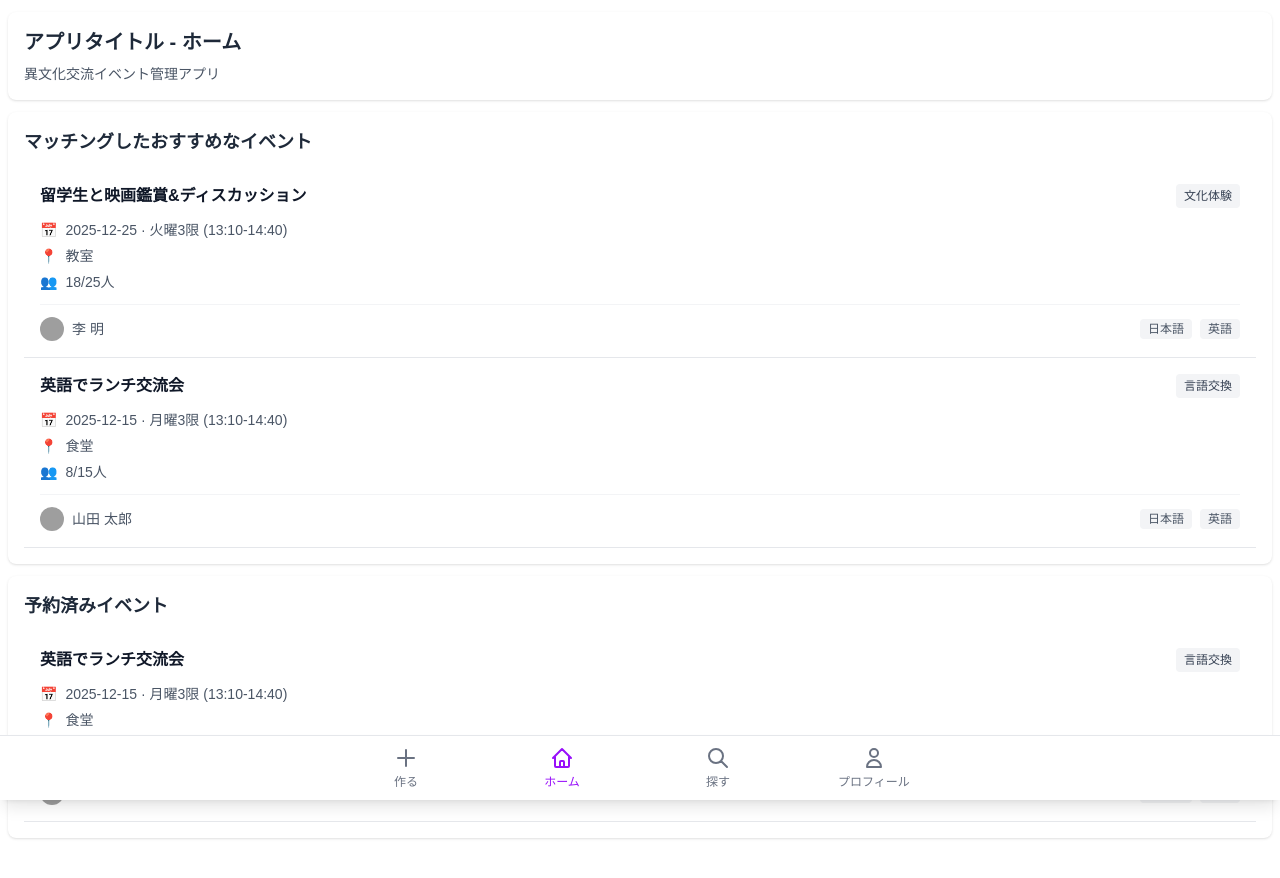
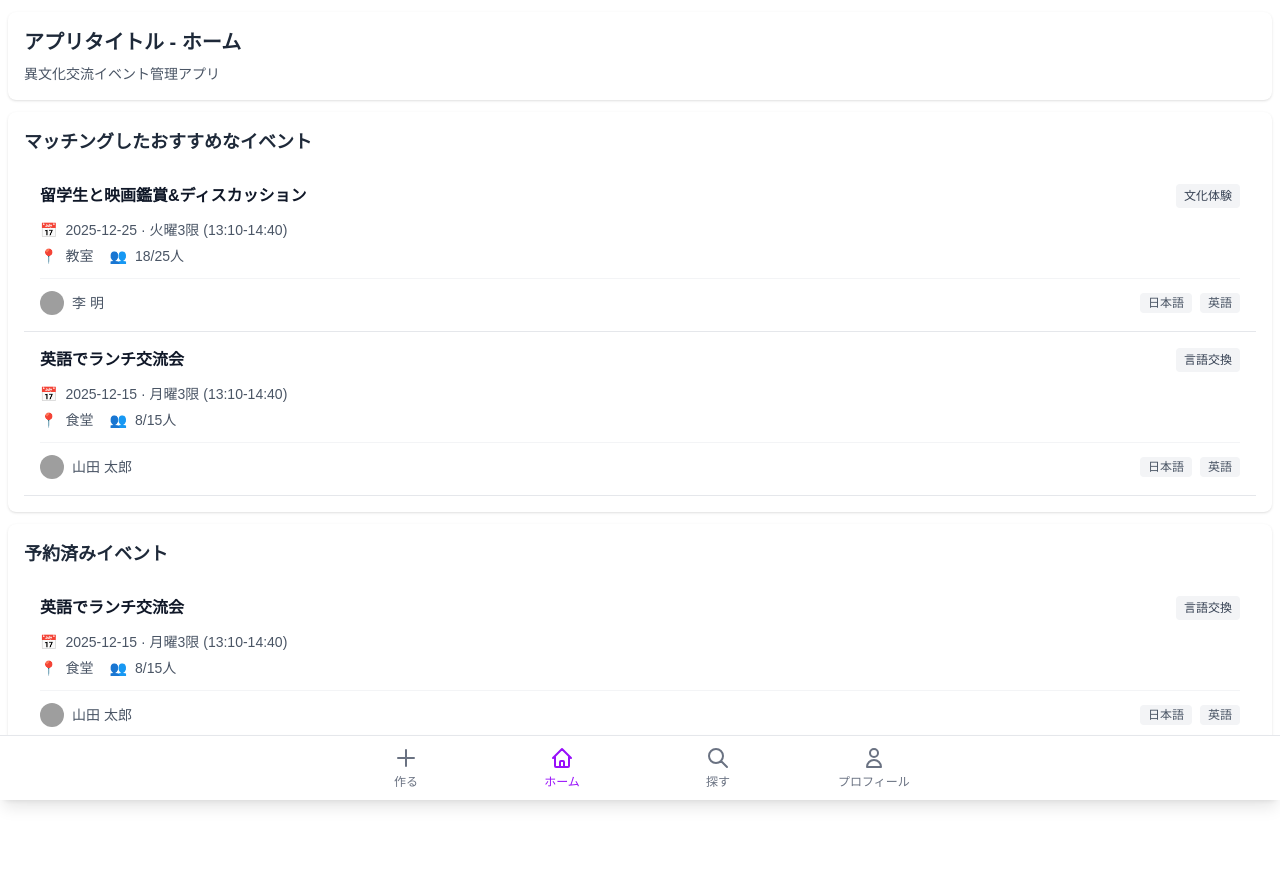
Before and after one commit to Kobe-University-MatchingApp/Next.js-Getting-Started, a Next.js app in the folder my-app/: page /home in a window 1280 px wide. Shown: the top 878 px of the page. Built offline with nearby package versions, Linux system fonts and the light colour scheme; grey boxes are pictures that could not be loaded.

Commit message:
EventCardコンポーネントのレイアウトを改善し、場所と参加者情報を横並びに配置

```diff
--- a/my-app/app/components/EventCard.tsx
+++ b/my-app/app/components/EventCard.tsx
@@ -43,6 +43,7 @@ export default function EventCard({ event }: EventCardProps) {
                             {event.date} · {daysOfWeek.find(d => d.id === event.dayOfWeek)?.label}曜{periods.find(p => p.id === event.period)?.label} ({periods.find(p => p.id === event.period)?.time})
                         </span>
                     </div>
+                    <div className="flex items-center gap-4">
                         <div className="flex items-center gap-2">
                             <span className="font-medium text-gray-700">📍</span>
                             <span>{event.location}</span>
@@ -50,6 +51,7 @@ export default function EventCard({ event }: EventCardProps) {
                         <div className="flex items-center gap-2">
                             <span className="font-medium text-gray-700">👥</span>
                             <span>{event.currentParticipants}/{event.maxParticipants}人</span>
+                        </div>
                     </div>
                 </div>
 
```
Lines whose indentation alone changed are shown as unchanged.
